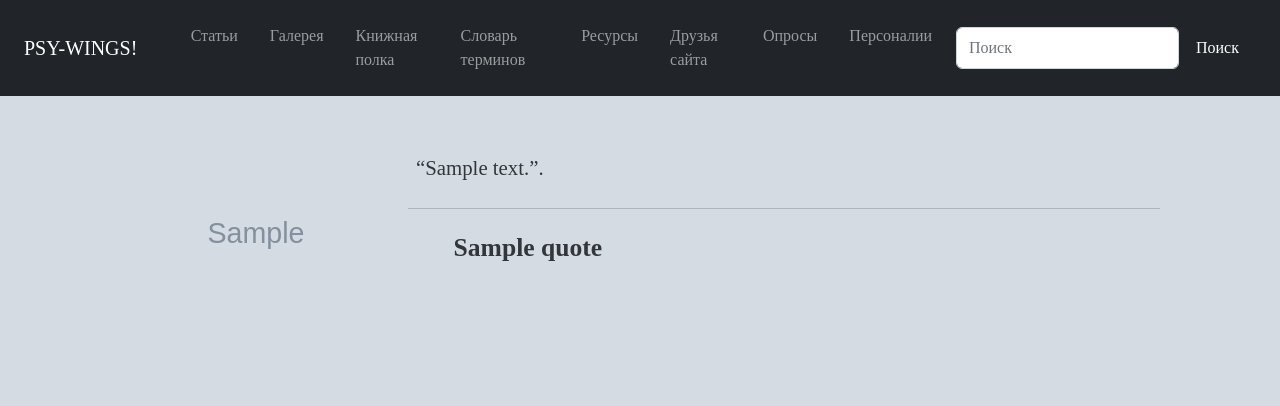
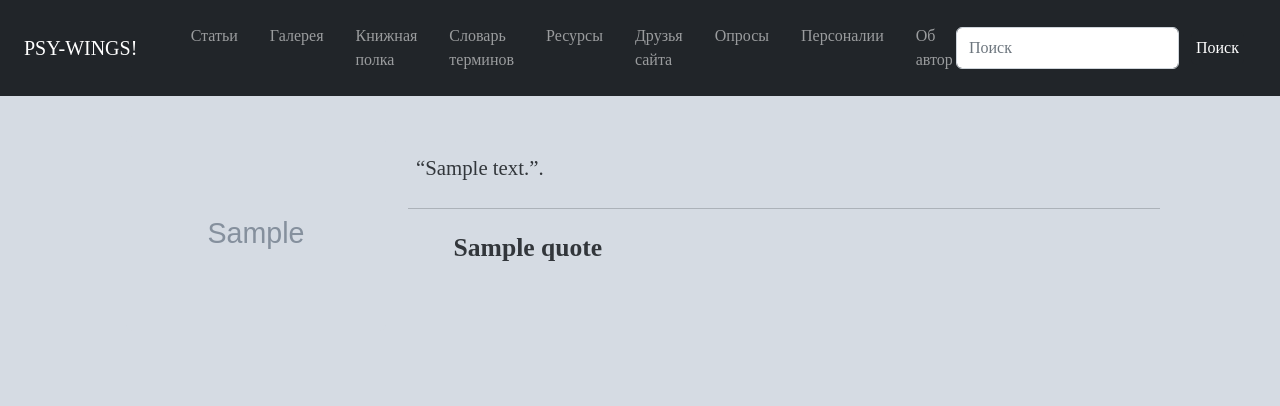
Before and after one commit to ka-suvorov/psywings, a Django app: page /books/ in a window 1280 px wide. Shown: the top 406 px of the page. Run offline with Django 4.2, Linux system fonts and the light colour scheme; tables that the repository leaves empty hold one stand-in row (values such as "Sample post"); grey boxes marked "Sample" are stand-in pictures; some libraries are stand-ins or nearby versions.

Commit message:
update _navbar

```diff
--- a/HelloDjango/templates/inc/_navbar.html
+++ b/HelloDjango/templates/inc/_navbar.html
@@ -33,6 +33,9 @@
             <li class="nav-item">
                 <a href="{% url 'pages:persons' %}" class="float-start nav-link p-2 m-2">Персоналии</a>
             </li>
+            <li class="nav-item">
+                <a href="{% url 'pages:suvorov' %}" class="float-start nav-link p-2 m-2">Об авторе</a>
+            </li>
         </ul>
     </div>
 
```
